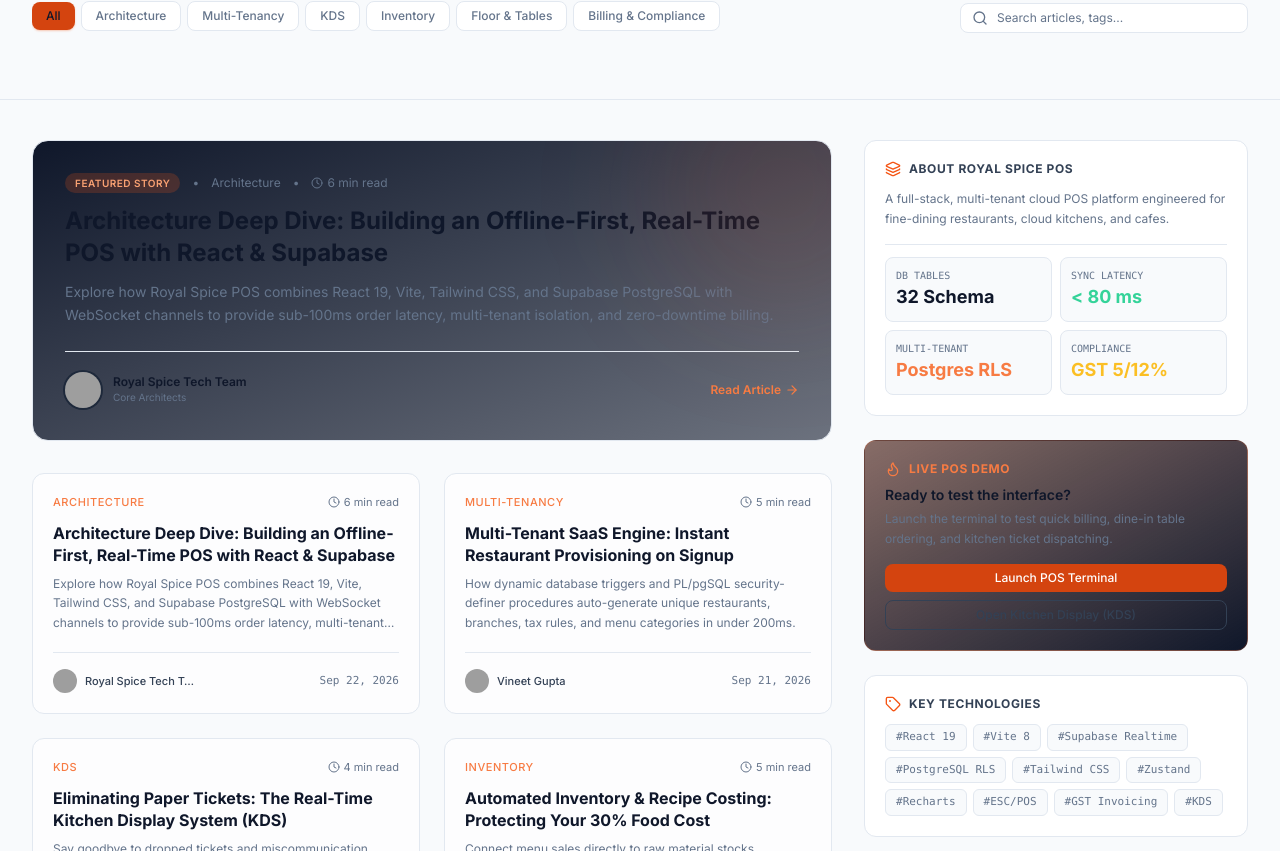
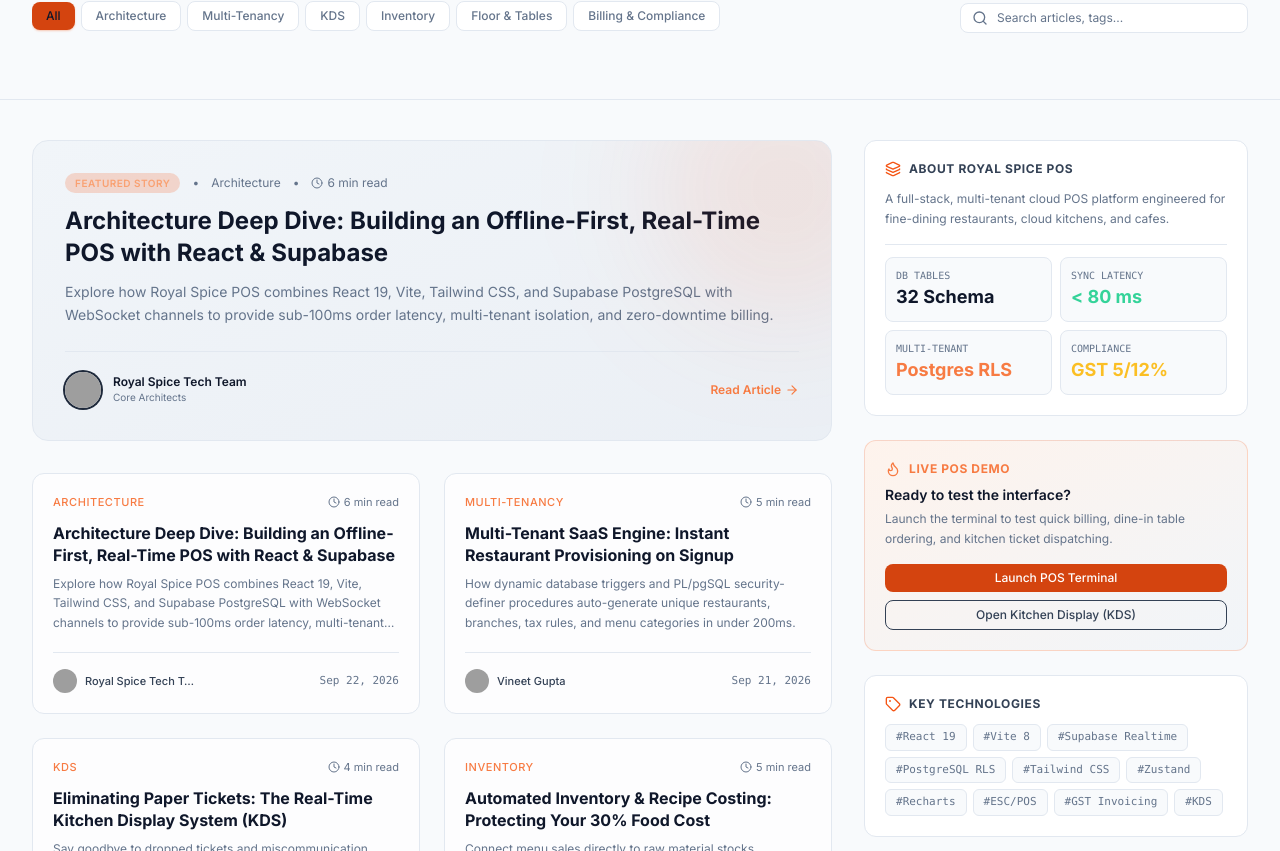
Before and after one commit to vineetkrishnagupta/Royal-Spice, a React (Vite) app: page /blog in a window 1280 px wide. Shown: the part 443-1294 px from the top of the page. Built offline with nearby package versions, Linux system fonts and the light colour scheme; grey boxes are pictures that could not be loaded.

Commit message:
Fix blog featured card and widget gradient backgrounds for light mode

```diff
--- a/src/pages/blog/BlogPage.jsx
+++ b/src/pages/blog/BlogPage.jsx
@@ -340,7 +340,7 @@
             {selectedCategory === 'All' && !searchQuery && (
               <article
                 onClick={() => setActiveArticle(featuredPost)}
-                className="group cursor-pointer rounded-2xl bg-gradient-to-br from-slate-900 to-slate-900/60 border border-slate-200 dark:border-slate-800 hover:border-primary-500/50 p-6 sm:p-8 transition-all hover:shadow-2xl hover:shadow-primary-500/5 relative overflow-hidden"
+                className="group cursor-pointer rounded-2xl bg-gradient-to-br from-slate-100 to-slate-200/60 dark:from-slate-900 dark:to-slate-900/60 border border-slate-200 dark:border-slate-800 hover:border-primary-500/50 p-6 sm:p-8 transition-all hover:shadow-2xl hover:shadow-primary-500/5 relative overflow-hidden"
               >
                 <div className="absolute top-0 right-0 w-64 h-64 bg-primary-500/10 rounded-full blur-3xl pointer-events-none -mr-20 -mt-20 group-hover:bg-primary-500/15 transition-all" />
 
@@ -482,7 +482,7 @@
             </div>
 
             {/* Quick Terminal Launch Widget */}
-            <div className="rounded-xl bg-gradient-to-br from-primary-950/60 to-slate-900 border border-primary-500/20 p-5">
+            <div className="rounded-xl bg-gradient-to-br from-primary-50 to-slate-100 dark:from-primary-950/60 dark:to-slate-900 border border-primary-500/20 p-5">
               <div className="flex items-center gap-2 text-primary-400 text-xs font-bold uppercase tracking-wider mb-2">
                 <Flame className="w-4 h-4" /> Live POS Demo
               </div>
```
